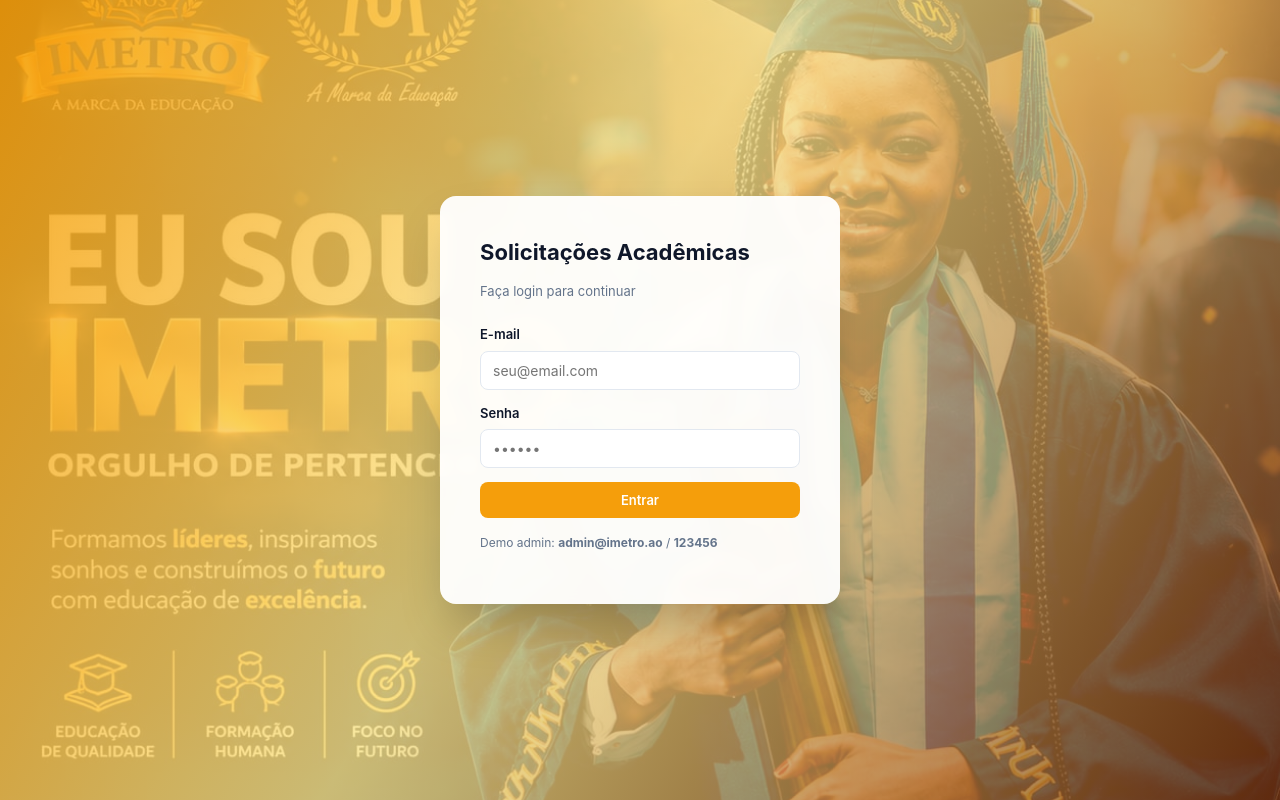
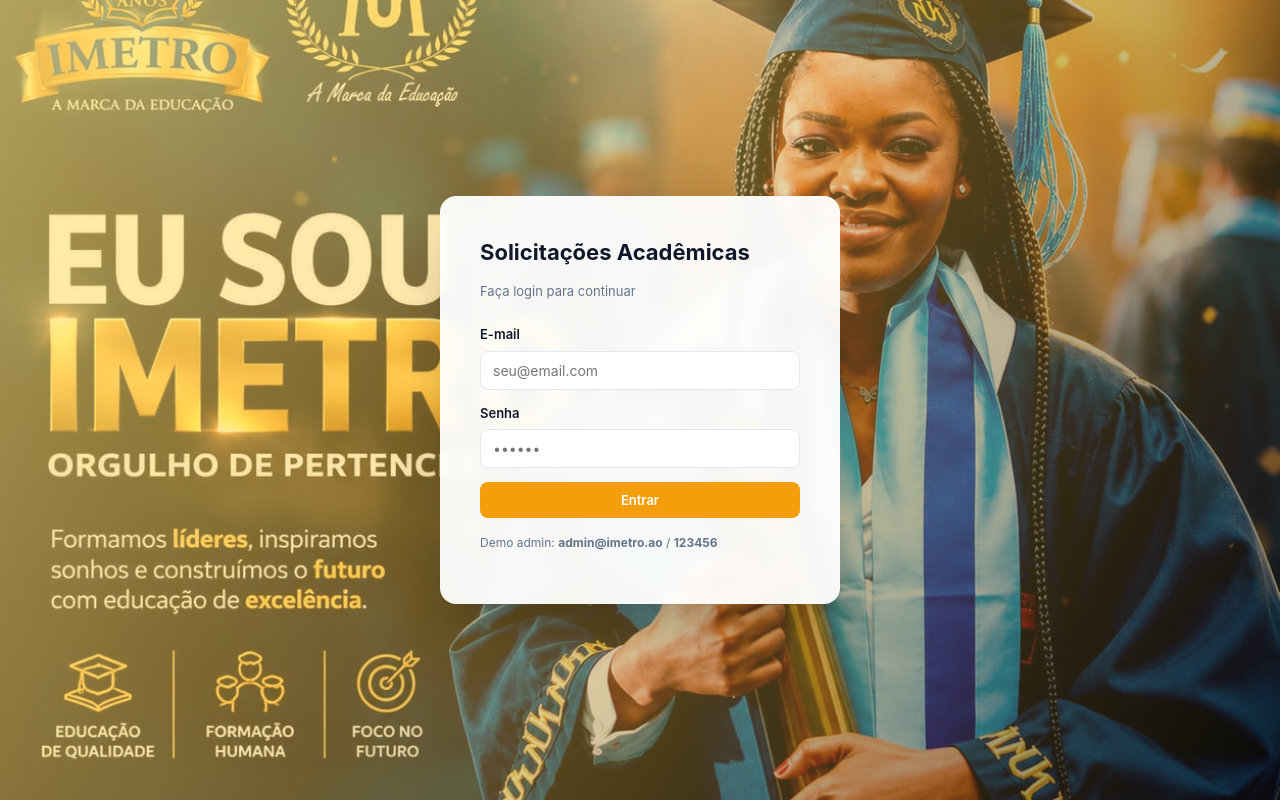
Before and after one commit to kingsonPaxe/Gestao-de-solicitacoes-academicas, a Flask app: a page that uses app/templates/base.html in a window 1280 px wide. Run offline with Flask 3, Linux system fonts and the light colour scheme.

Commit message:
upgrade no background

```diff
--- a/app/static/css/style.css
+++ b/app/static/css/style.css
@@ -186,9 +186,9 @@
 /* Login */
 .login-wrapper {
   min-height: 100vh; display: flex; align-items: center; justify-content: center;
-  background-color: #f5b301;
+  background-color: #fed148;
   background-image:
-    linear-gradient(120deg, rgba(245, 158, 11, 0.9) 0%, rgba(253, 230, 138, 0.8) 45%, rgba(120, 53, 15, 0.78) 100%),
+    linear-gradient(120deg, rgba(255, 230, 128, 0.7) 0%, rgba(255, 204, 77, 0.45) 40%, rgba(15, 15, 15, 0.55) 100%),
     url('/static/images/colega.jpg');
   background-position: center;
   background-size: cover;
```
